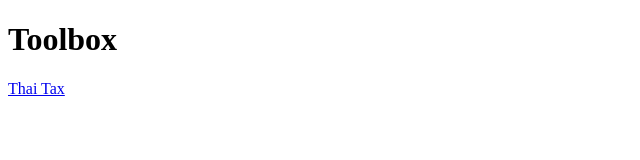
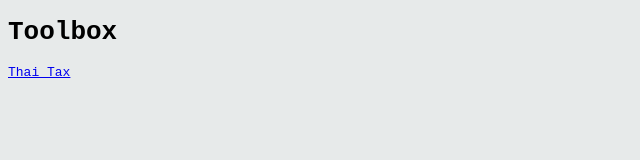
Before and after one commit to vladimirgamalyan/toolbox, a plain HTML site: page index.html in a window 1280 px wide. Shown: the whole page, without its empty margins (0-640 px from the left). Drawn offline with Linux system fonts and the light colour scheme.

Commit message:
Add styles

```diff
--- a/index.html
+++ b/index.html
@@ -3,6 +3,7 @@
 <head>
     <meta charset="UTF-8">
     <title>Toolbox</title>
+    <link rel="stylesheet" href="styles.css">
 </head>
 <body>
 <h1>Toolbox</h1>
```
Also changed, not shown: thaitax.html (+1 -0 lines).
